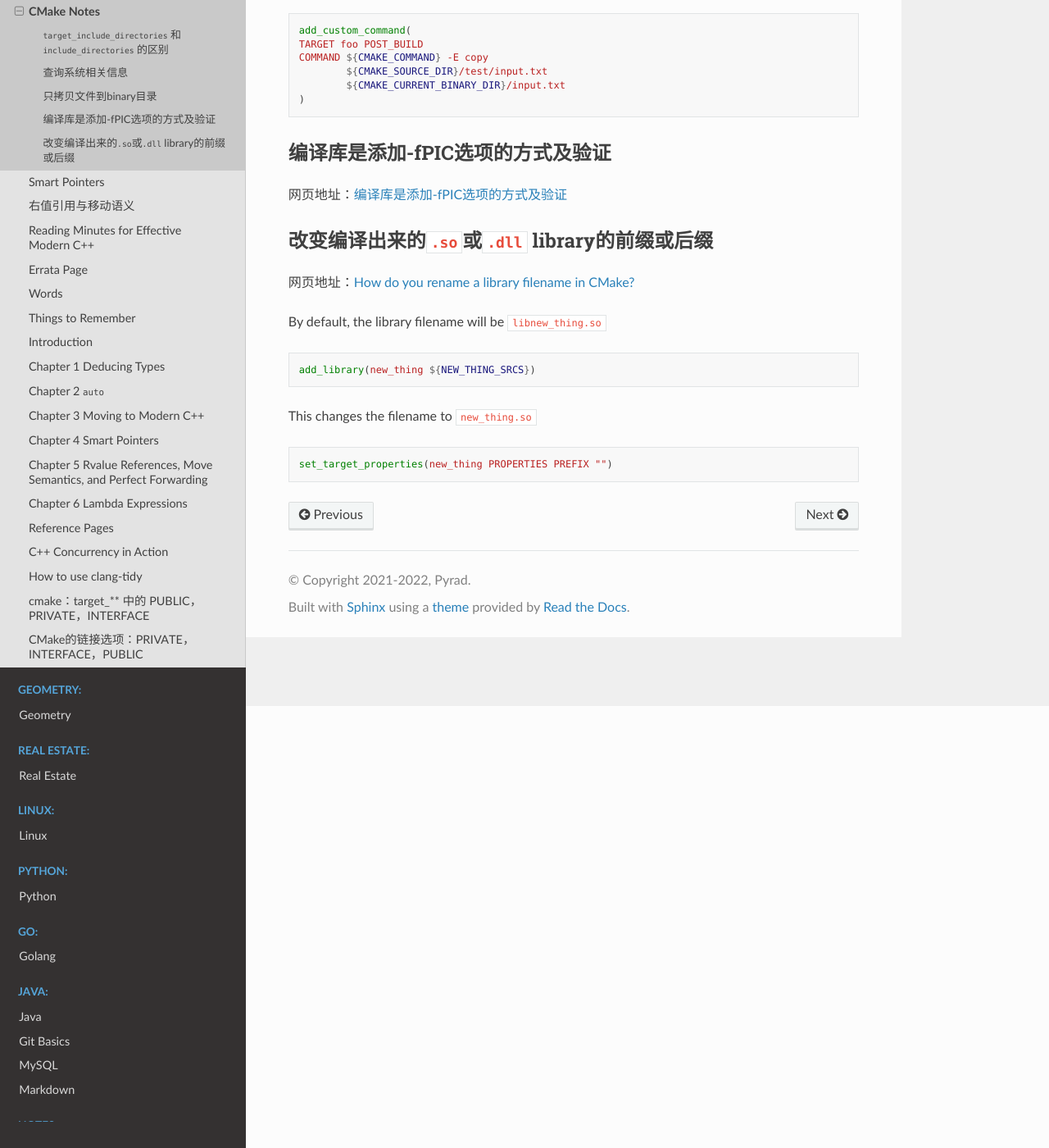
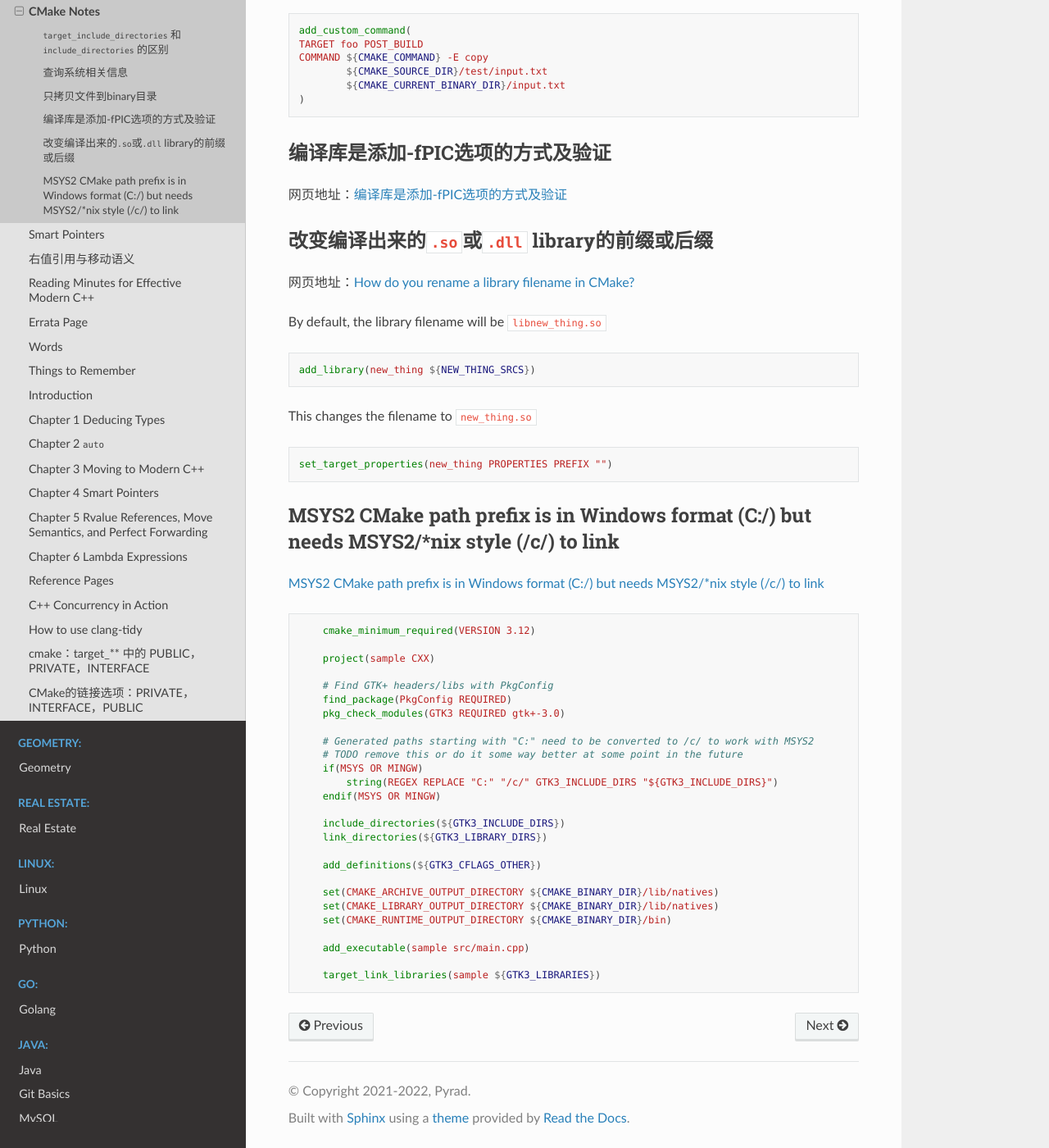
Before and after one commit to Pyrad/pyradnotes, a Sphinx documentation site: the page built from source/CPP/CMakeBasics.md, in a window 1280 px wide and 1400 px high, scrolled down 539 px. Shown: the whole window at 82% size. Built offline with Sphinx 7.4.7 and the Read the Docs theme 2.0.0, drawn with Linux system fonts in a browser that asks for light colours.

Commit message:
CPP cmake path style in windows

````diff
--- a/source/CPP/CMakeBasics.md
+++ b/source/CPP/CMakeBasics.md
@@ -48,3 +48,37 @@ This changes the filename to `new_thing.so`
 ```cmake
 set_target_properties(new_thing PROPERTIES PREFIX "")
 ```
+
+
+## MSYS2 CMake path prefix is in Windows format (C:/) but needs MSYS2/\*nix style (/c/) to link
+
+[MSYS2 CMake path prefix is in Windows format (C:/) but needs MSYS2/*nix style (/c/) to link](https://stackoverflow.com/questions/54767375/msys2-cmake-path-prefix-is-in-windows-format-c-but-needs-msys2-nix-style)
+
+```cmake
+    cmake_minimum_required(VERSION 3.12)
+
+    project(sample CXX)
+
+    # Find GTK+ headers/libs with PkgConfig
+    find_package(PkgConfig REQUIRED)
+    pkg_check_modules(GTK3 REQUIRED gtk+-3.0)
+
+    # Generated paths starting with "C:" need to be converted to /c/ to work with MSYS2
+    # TODO remove this or do it some way better at some point in the future
+    if(MSYS OR MINGW)
+        string(REGEX REPLACE "C:" "/c/" GTK3_INCLUDE_DIRS "${GTK3_INCLUDE_DIRS}")
+    endif(MSYS OR MINGW)
+
+    include_directories(${GTK3_INCLUDE_DIRS})
+    link_directories(${GTK3_LIBRARY_DIRS})
+
+    add_definitions(${GTK3_CFLAGS_OTHER})
+
+    set(CMAKE_ARCHIVE_OUTPUT_DIRECTORY ${CMAKE_BINARY_DIR}/lib/natives)
+    set(CMAKE_LIBRARY_OUTPUT_DIRECTORY ${CMAKE_BINARY_DIR}/lib/natives)
+    set(CMAKE_RUNTIME_OUTPUT_DIRECTORY ${CMAKE_BINARY_DIR}/bin)
+
+    add_executable(sample src/main.cpp)
+
+    target_link_libraries(sample ${GTK3_LIBRARIES})
+```
````
